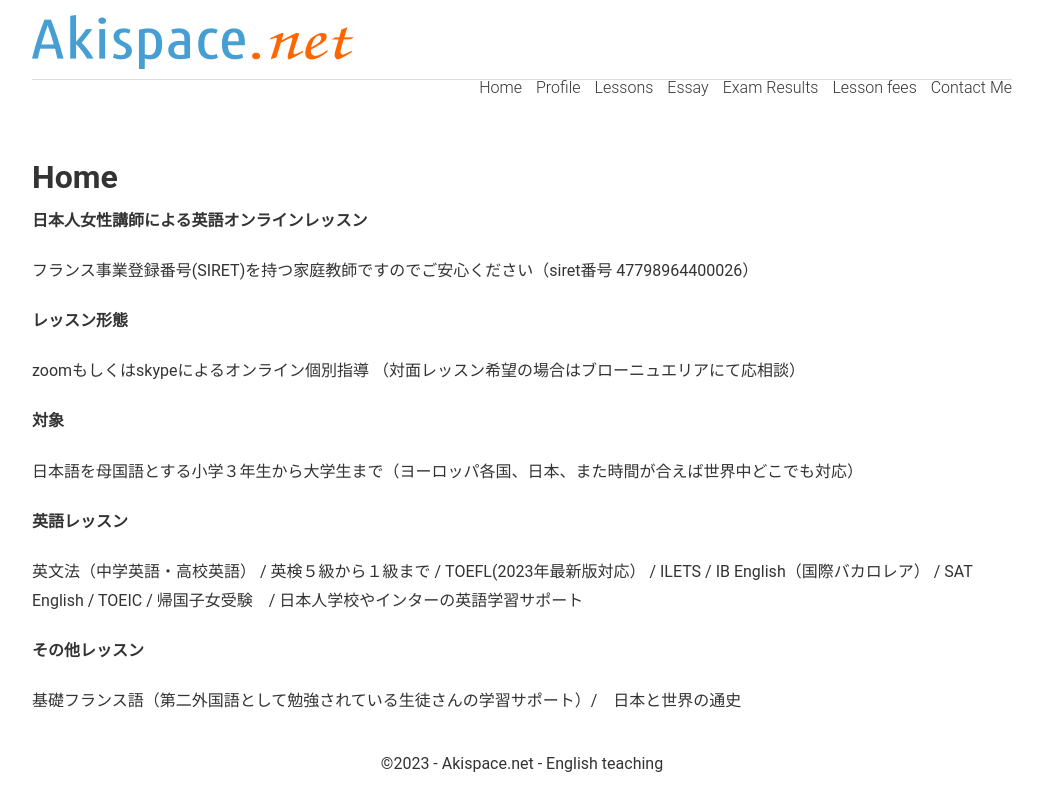
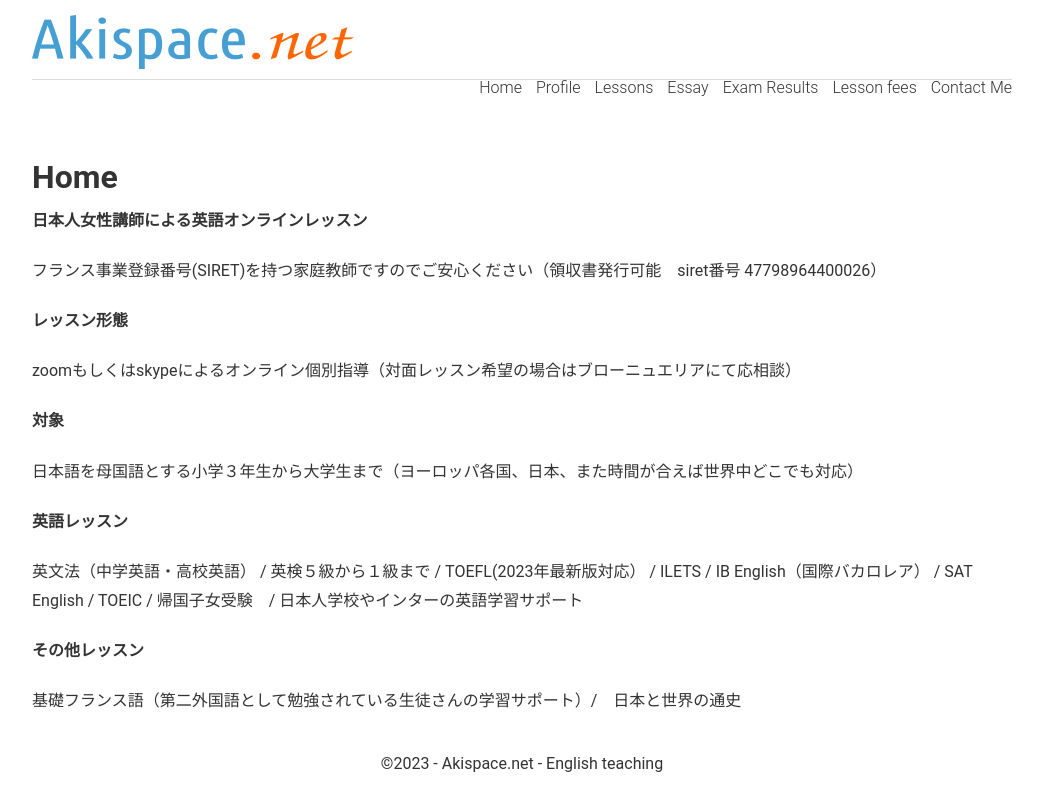
Before and after one commit to phocean/akispace, a Jekyll site: the page built from index.md, in a window 1280 px wide. Shown: the top 811 px of the page, without its empty margins (118-1161 px from the left). Built offline with Jekyll 4.4.1, drawn with Linux system fonts in a browser that asks for light colours.

Commit message:
Update index.md

```diff
--- a/index.md
+++ b/index.md
@@ -10,12 +10,11 @@ description: オンライン英語家庭教師　小学生から大学生まで
 
 **日本人女性講師による英語オンラインレッスン**
 
-フランス事業登録番号(SIRET)を持つ家庭教師ですのでご安心ください（siret番号 47798964400026）
+フランス事業登録番号(SIRET)を持つ家庭教師ですのでご安心ください（領収書発行可能　siret番号 47798964400026）
 
 **レッスン形態**
 
-zoomもしくはskypeによるオンライン個別指導
-（対面レッスン希望の場合はブローニュエリアにて応相談）
+zoomもしくはskypeによるオンライン個別指導（対面レッスン希望の場合はブローニュエリアにて応相談）
 
 **対象**
 
```
